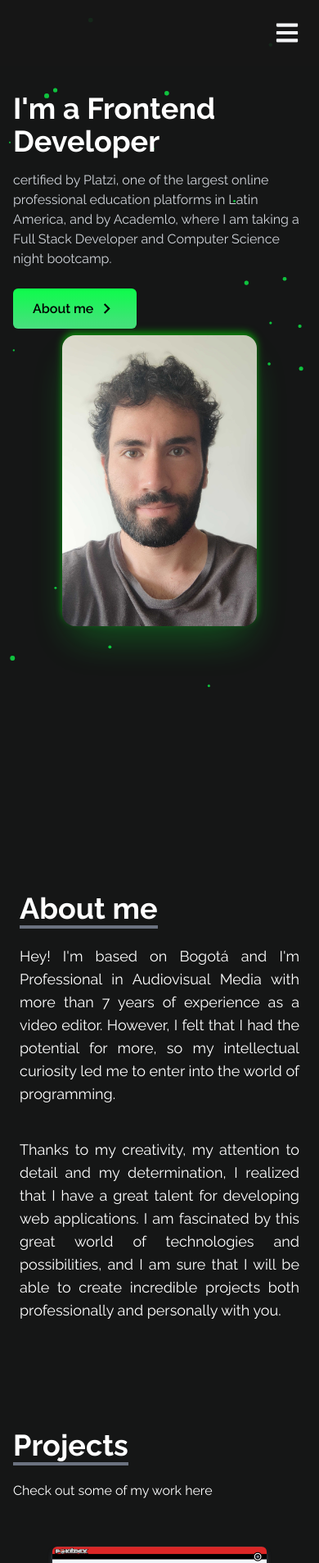
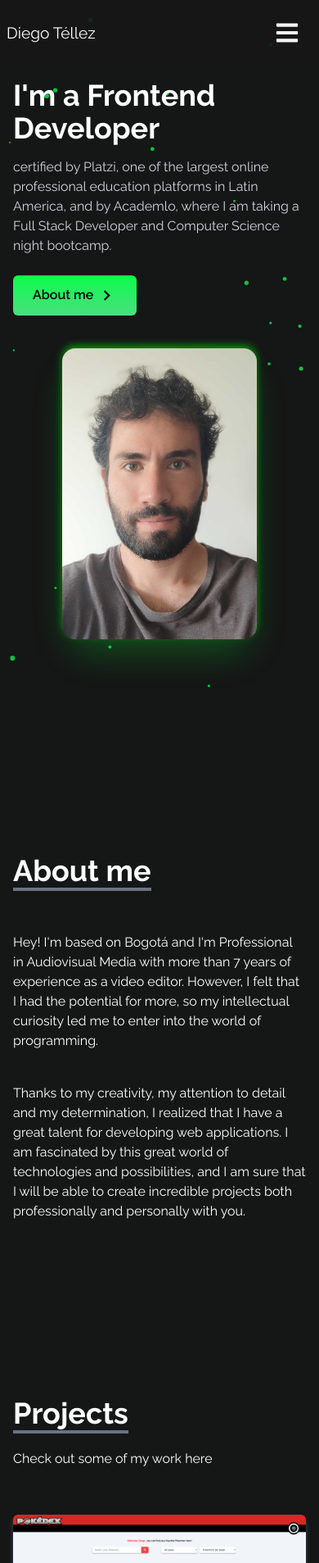
Before and after one commit to diegotellezc/portfolio-2023, a React (Vite) app: page / in a window 390 px wide. Shown: the top 1907 px of the page at 82% size. Built offline with nearby package versions, Linux system fonts and the light colour scheme.

Commit message:
Fixed some styles in several components

```diff
--- a/src/components/About.jsx
+++ b/src/components/About.jsx
@@ -2,20 +2,23 @@ import React from 'react'
 
 const About = () => {
     return (
-        <section name="About" className='relative w-full max-w-[1200px] mx-auto p-6 flex flex-col gap-4 mt-[300px] mb-[90px] lg:px-24'>
-            <div className='flex flex-row gap-10'>
-                <div className='hidden max-w-[300px] md:flex'>
+        <section name="About"
+        className='relative w-full h-screen text-white'>
+
+            <div className='max-w-screen-lg p-4 mx-auto flex flex-col justify-center w-full h-full'>
+                {/* <div className='hidden max-w-[300px] md:flex'>
                     <img className='w-full h-full object-cover rounded-2xl shadow-2xl shadow-primary-color/20' style={{ filter: 'drop-shadow(0px -4px 4px rgba(0, 255, 0, 0.5))' }} src="https://imgur.com/N6owgza.png" alt="" />
-                </div>
+                </div> */}
 
-                <div className='lex flex-col justify-center text-white text-lg text-justify'>
-                    <h2 className='text-4xl sm:text-7xl font-bold inline border-b-4 border-gray-500'>About me</h2>
+                    <div className='pb-8'>
+                        <h2 className='text-4xl sm:text-7xl font-bold inline border-b-4 border-gray-500'>About me</h2>
+                    </div>
 
                     <p className="mb-4 py-6">Hey! I'm based on Bogotá and I'm Professional in Audiovisual Media with more than 7 years of experience as a video editor. However, I felt that I had the potential for more, so my intellectual curiosity led me to enter into the world of programming.
                     </p>
 
                     <p>Thanks to my creativity, my attention to detail and my determination, I realized that I have a great talent for developing web applications. I am fascinated by this great world of technologies and possibilities, and I am sure that I will be able to create incredible projects both professionally and personally with you.</p>
-                </div>
+
             </div>
 
         </section>
--- a/src/components/Home.jsx
+++ b/src/components/Home.jsx
@@ -5,17 +5,17 @@ import { Link } from "react-scroll"
 
 const Home = () => {
     return (
-      <section name="Home" className='relative w-full mb-28 mt-[7rem] md:mt-[10rem]'>
+      <section name="Home" className='relative w-full h-screen'>
 
-        <div className='max-w-screen-lg mx-auto flex flex-col items-center justify-center h-full px-4 md:flex-row'>
+        <div className='max-w-screen-lg mx-auto flex flex-col items-center justify-center h-full px-4 py-16 md:py-0 md:flex-row'>
 
-          <div className='flex flex-col justify-center h-full'>
+          <div className='flex flex-col justify-center h-[85%] md:h-full'>
 
             <h2 className='text-4xl sm:text-7xl font-bold text-white'>I'm a Frontend Developer</h2>
             <p className='text-gray-300 py-4 max-x-md '>certified by Platzi, one of the largest online professional education platforms in Latin America, and by Academlo, where I am taking a Full Stack Developer and Computer Science night bootcamp.</p>
 
             <div>
-              <Link to='About' smooth duration={500} className='group text-black font-semibold w-fit px-6 py-3 my-2 flex items-center rounded-md bg-gradient-to-t from-green-400 to-primary-color'>
+              <Link to='About' smooth duration={500} className='group text-black font-semibold w-fit px-6 py-3 my-2 flex items-center rounded-md bg-gradient-to-t from-green-400 to-primary-color cursor-pointer'>
                 About me
                 <span className='group-hover:rotate-90 duration-300'><MdOutlineKeyboardArrowRight size={25} className='ml-1' /></span>
               </Link>
@@ -23,7 +23,7 @@ const Home = () => {
           </div>
 
           <div className=''>
-              <img src={HeroImage} alt="My profile" className='rounded-2xl mx-auto w-2/3 md:w-[70rem] shadow-2xl shadow-primary-color/20' style={{ filter: 'drop-shadow(0px -4px 4px rgba(0, 255, 0, 0.5))' }} />
+              <img src={HeroImage} alt="My profile" className='rounded-2xl mx-auto w-2/3 object-cover md:w-[70rem] shadow-2xl shadow-primary-color/20' style={{ filter: 'drop-shadow(0px -4px 4px rgba(0, 255, 0, 0.5))' }} />
             </div>
         </div>
       </section>
--- a/src/components/MyProjects.jsx
+++ b/src/components/MyProjects.jsx
@@ -70,10 +70,10 @@ const MyProjects = () => {
                     <p className='py-6'>Check out some of my work here</p>
                 </div>
 
-                <div  className='grid sm:grid-cols-2 md:grid-cols-3 gap-8 px-12 sm:px-0'>
+                <div  className='grid sm:grid-cols-2 md:grid-cols-3 gap-8'>
                     {
                         projects.map(({ id, src, demo, code }) => (
-                                <div key={id} className='shadow-md shadow-gray-600 rounded-lg'>
+                                <div key={id} className='shadow-md shadow-gray-600 rounded-lg max-w-md mx-auto'>
                                     <img src={src} alt="project card" className='rounded-md duration-200 hover:scale-105' />
                                     <div className='flex items-center justify-center'>
                                         <button onClick={() => handleClickDemo(demo)} className='w-1/2 px-6 py-2 m-4 duration-200 hover:scale-125'>Demo</button>
--- a/src/components/Navbar.jsx
+++ b/src/components/Navbar.jsx
@@ -30,12 +30,12 @@ const Navbar = () => {
     const [isShowNav, setIsShowNav] = useState(false)
 
     return (
-        <header className={`fixed top-0 flex bg-neutral-900/90 ${isShowNav ?"justify-center" : "justify-end"}  h-20 items-center py-4 px-2 text-2xl text-white mx-auto md:px-24 md:py-0 w-full z-30`}>
-            {/* <div className='flex flex-row gap-4 items-center'>
-                <h1 className='text-3xl mt-2 lg:text-4xl font-signature hover:text-primary-color hover:scale-125 hover:animate-pulse duration-500'>
-                    Diego T
+        <header className={`fixed top-0 flex bg-neutral-900/90 justify-between h-20 items-center py-4 px-2 text-white mx-auto md:px-24 md:py-0 w-full z-30`}>
+            <div className='flex flex-row gap-4 items-center'>
+                <h1 className='text-[1.2rem] lg:text-[1.5rem] hover:text-primary-color hover:scale-125 duration-500'>
+                    Diego Téllez
                 </h1>
-            </div> */}
+            </div>
 
             <ul className='hidden md:flex'>
                 {links.map(({ id, link }) => (
--- a/src/components/Techs.jsx
+++ b/src/components/Techs.jsx
@@ -57,7 +57,7 @@ const Techs = () => {
                     <p className='py-6'>These are the technologies I've worked with</p>
                 </div>
 
-                <div className='w-full grid grid-cols-2 sm:grid-cols-3 gap-8 text-center py-8 px-12 sm:px-0'>
+                <div className='w-full grid grid-cols-2 sm:grid-cols-3 gap-8 text-center py-8 sm:px-0'>
 
                     {
                         techs.map(({id, src, title, style}) => (
```
